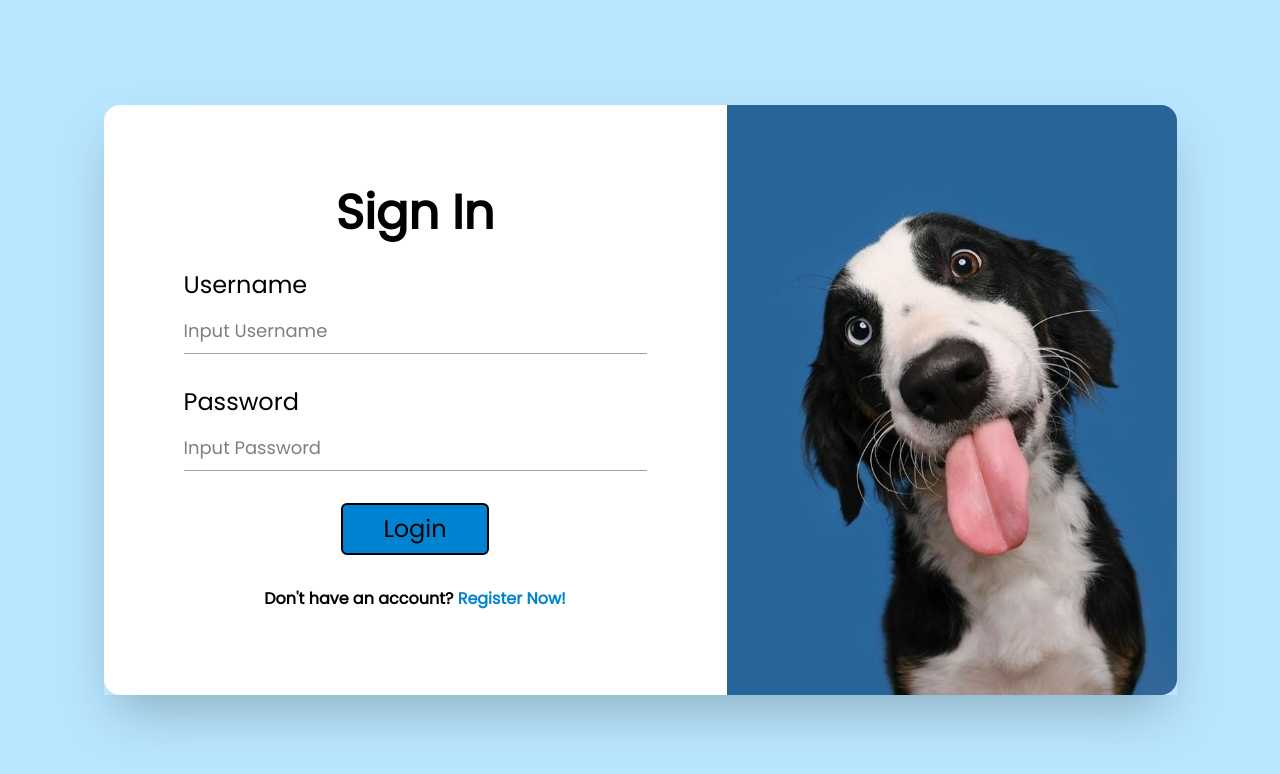
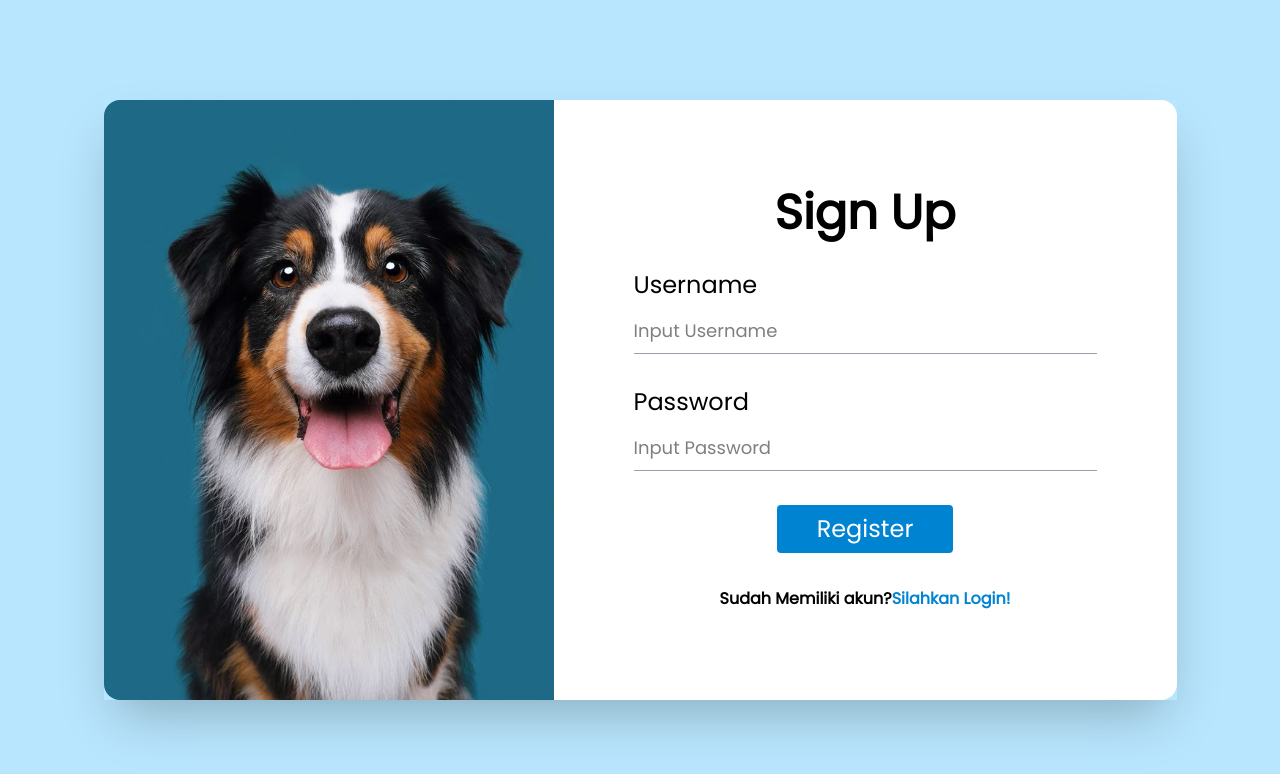
Before and after one commit to aknaaaaa/cemoets-pets, a React (Vite) app: page / in a window 1280 px wide. Shown: the top 774 px of the page. Built offline with nearby package versions, Linux system fonts and the light colour scheme.

Commit message:
Add files via upload

```diff
--- a/src/App.tsx
+++ b/src/App.tsx
@@ -2,7 +2,7 @@ import SignIn from "./Components/SignIn";
 import SignUp from "./Components/SignUp";
 
 function App() {
-  return <SignIn />;
+  return <SignUp />;
 }
 
 export default App;
--- a/src/Components/SignIn.tsx
+++ b/src/Components/SignIn.tsx
@@ -22,7 +22,7 @@ function SignIn() {
               className="placeholder:text-lg w-full border-b border-gray-400 bg-transparent focus:outline-none focus:border-blue-500 transition duration-300 py-2"
             />
           </div>
-          <button className="px-10 py-2  text-2xl rounded-md border-2 bg-sky-600 hover:bg-slate-100 hover:border-sky-600 transition duration-300 ease-in-out">
+          <button className="px-10 py-2 text-white text-2xl rounded-md border-2 bg-sky-600 hover:text-black hover:bg-slate-100 hover:border-sky-600 transition duration-300 ease-in-out">
             Login
           </button>
           <p className="font-semibold ">
--- a/src/Components/SignUp.tsx
+++ b/src/Components/SignUp.tsx
@@ -27,9 +27,15 @@ function SignUp() {
               className="placeholder:text-lg  w-full border-b border-gray-400 bg-transparent focus:outline-none focus:border-blue-500 transition duration-300 py-2"
             />
           </div>
-          <button className="px-10 py-2  text-2xl rounded-md border-2 bg-sky-600 hover:bg-slate-100 hover:border-sky-600 transition duration-300 ease-in-out">
+          <button className="px-10 py-2 text-white text-2xl rounded-md border-2 bg-sky-600 hover:text-black hover:bg-slate-100 hover:border-sky-600 transition duration-300 ease-in-out">
             Register
           </button>
+          <p className="font-semibold">
+            Sudah Memiliki akun?
+            <a href="SignIn.tsx" className="text-sky-600 hover:underline ">
+              Silahkan Login!
+            </a>
+          </p>
         </div>
       </div>
     </section>
```
